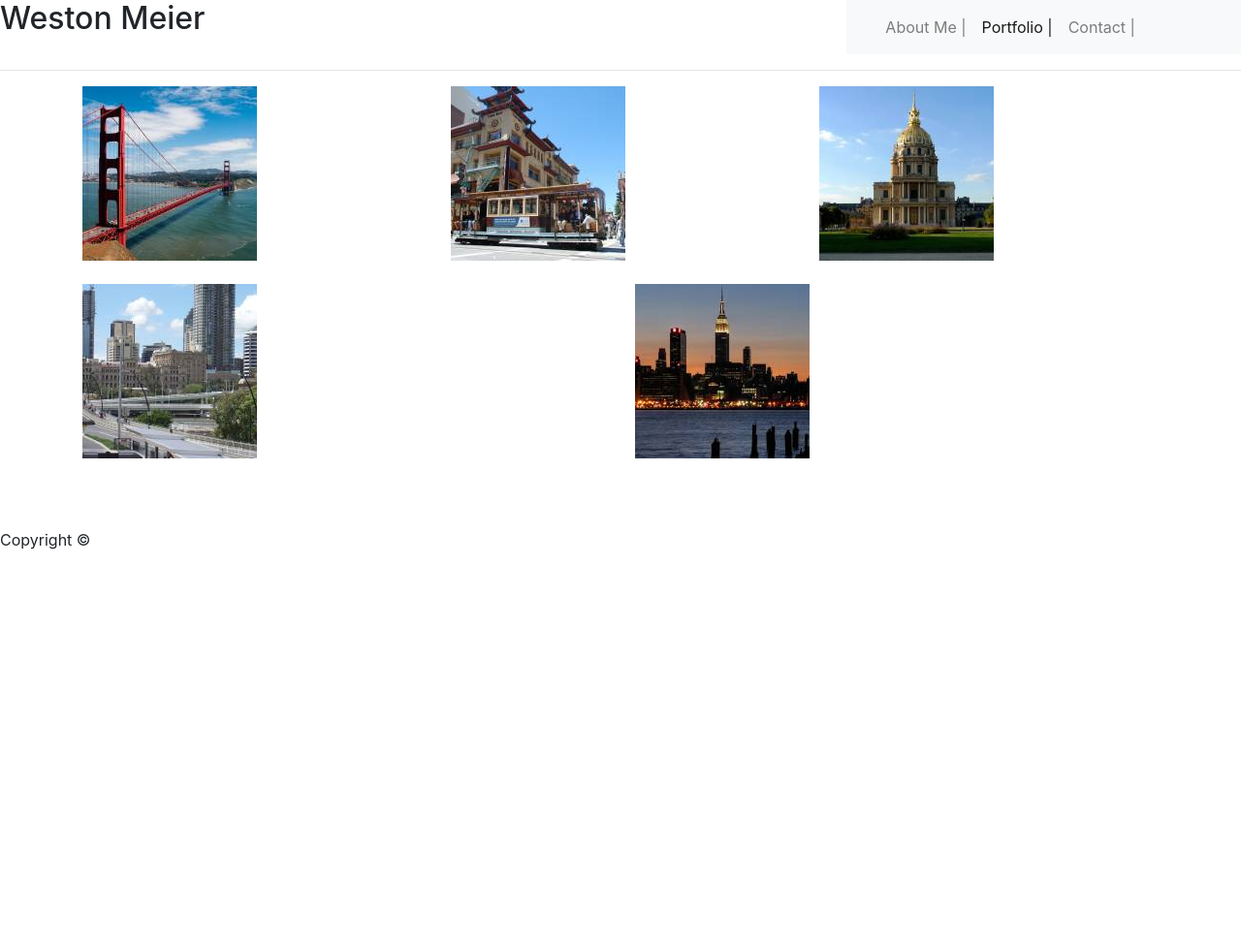
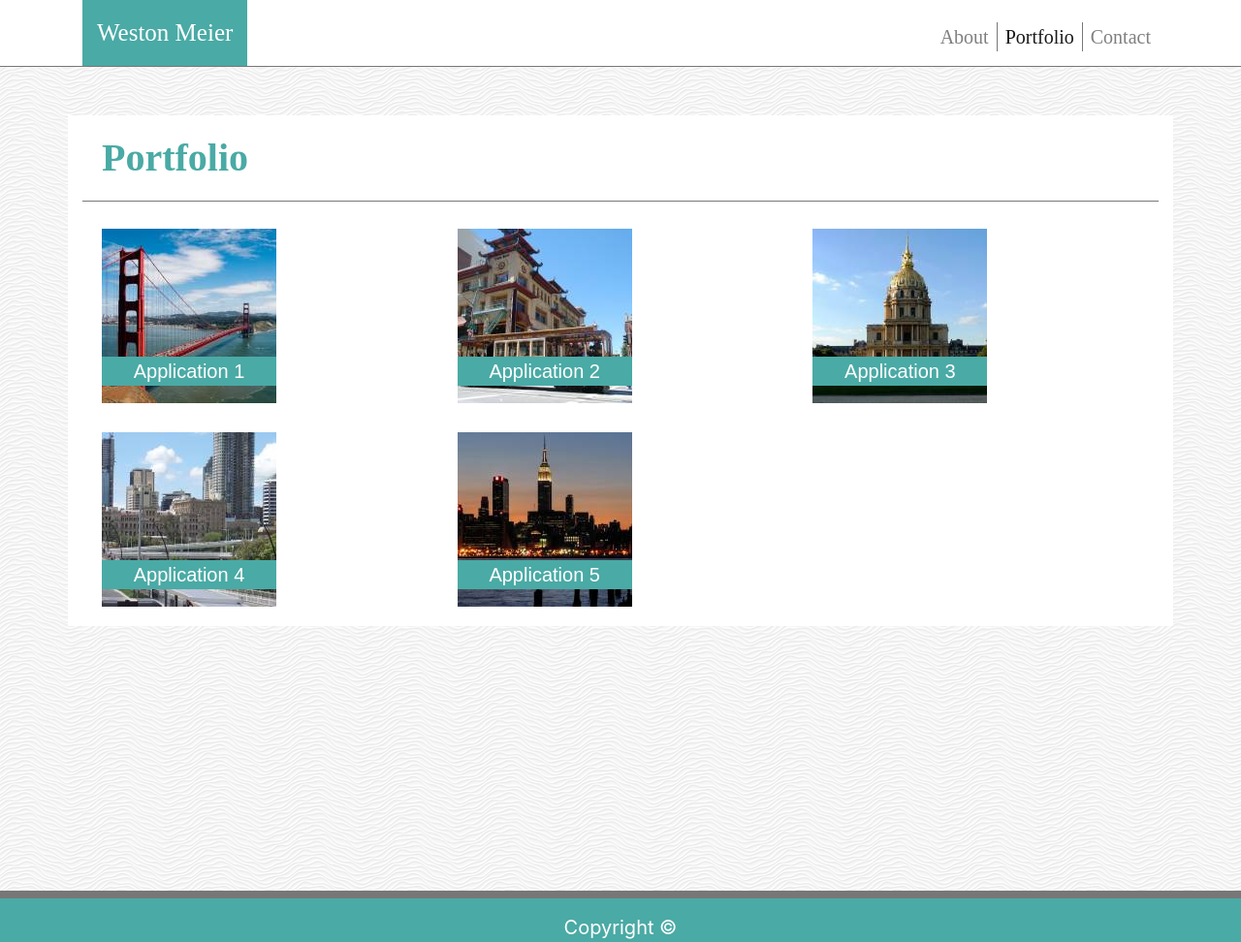
Before and after one commit to westonbmeier/bootstrap_homework_2, a plain HTML site: page portfolio.html in a window 1280 px wide. Shown: the whole page at 97% size. Before the commit the page ends 800 px from the top, so only its background shows below. Drawn offline with nearby package versions, Linux system fonts and the light colour scheme.

Commit message:
Completed HTML and CSS. Project finished.

```diff
--- a/portfolio.html
+++ b/portfolio.html
@@ -4,83 +4,86 @@
     <meta charset="UTF-8">
     <meta name="viewport" content="width=, initial-scale=1.0">
     <meta http-equiv="X-UA-Compatible" content="ie=edge">
-    <title>Document</title>
+    <title>Portfolio</title>
+<!--Links to Bootstrap and CSS stylesheets-->
     <link rel="stylesheet" href="https://stackpath.bootstrapcdn.com/bootstrap/4.3.1/css/bootstrap.min.css" integrity="sha384-ggOyR0iXCbMQv3Xipma34MD+dH/1fQ784/j6cY/iJTQUOhcWr7x9JvoRxT2MZw1T" crossorigin="anonymous">
     <link rel="stylesheet" href="style.css" type="text/css">
 </head>
-
-
 <body>
-
-    <div class="header">
-        <div class="heading">
-                <div class="myname">
-                  <div class="row">
-                    <div class="col md-3">
-                      <h2>Weston Meier</h2>
-                    </div>
-                    <div class="col md-3">
-                    </div>
-                    <div class="col md-3">
-                    <nav class="navbar navbar-expand-lg navbar-light bg-light">
-                        <a class="navbar-brand" href="#"></a>
-                        <button class="navbar-toggler" type="button" data-toggle="collapse" data-target="#navbarNavAltMarkup" aria-controls="navbarNavAltMarkup" aria-expanded="false" aria-label="Toggle navigation">
-                          <span class="navbar-toggler-icon"></span>
-                        </button>
-                        <div class="collapse navbar-collapse" id="navbarNavAltMarkup">
-                          <div class="navbar-nav">
-                            <a class="nav-item nav-link" href="index.html">About Me |</a>
-                            <a class="nav-item nav-link active" href="portfolio.html">Portfolio |<span class="sr-only">(current)</span></a>
-                            <a class="nav-item nav-link" href="contact.html">Contact |</a>
-                          </div>
-                        </div>
-                     </div>
-                    </nav>
-                </div>
+    <!--Header and Nav Bar-->
+    <nav class="navbar navbar-expand-lg navbar-light">
+      <div class="container">
+        <a class="navbar-brand" href="#">Weston Meier</a>
+        <button class="navbar-toggler" type="button" data-toggle="collapse" data-target="#navbarNav" aria-controls="navbarNav" aria-expanded="false" aria-label="Toggle navigation">
+          <span class="navbar-toggler-icon"></span>
+        </button>
+        <div class="collapse navbar-collapse" id="navbarNav">
+          <ul class="navbar-nav ml-auto mt-2">
+            <li class="nav-item">
+              <a class="nav-link" href="index.html">About</a>
+            </li>
+            <li class="nav-item active">
+              <a class="nav-link" href="portfolio.html">Portfolio<span class="sr-only">(current)</span></a>
+            </li>
+            <li class="nav-item">
+              <a class="nav-link" href="contact.html">Contact</a>
+            </li>
+          </ul>
+        </div>
+       </div>
+      </nav>
+        <!--Main Body Content-->
+        <div class="pagecontent">
+            <div class="container">
+              <div class="row">
+                <div class="col-12"><h1 class="bodyheader">Portfolio</h1></div>
               </div>
-        </div>
-    </div>
-    <hr>
-    <div class="container">
-      <div class="mainbody">
-          <div class="row">
+        <div class="mainbody">
+          <div class="row justify-content-center">
               <div class="col lg-4">
                   <img src="Assets\placeholder1_files\placeholder1.jpg" alt="placeholder1">
+                  <div class="application" alt="app1">Application 1</div>
               </div>
               <div class="col lg-4">
                   <img src="Assets\placeholder2_files\placeholder2.jpg" alt="placeholder2">
+                  <div class="application" alt="app2">Application 2</div>
               </div>
               <div class="col lg-4">
                   <img src="Assets\placeholder3_files\placeholder3.jpg" alt="placeholder3">
+                  <div class="application" alt="app3">Application 3</div>
               </div>
            </div>
         <br>
-           <div class="row">
-              <div class="col lg-6">
+           <div class="row justify-content-center">
+              <div class="col lg-4">
                   <img src="Assets\placeholder4_files\placeholder4.jpg" alt="placeholder4">
+                  <div class="application" alt="app4">Application 4</div>
               </div>
-              <div class="col lg-6">
+              <div class="col lg-4">
                   <img src="Assets\placeholder5_files\placeholder5.jpg" alt="placeholder5">
+                  <div class="application" alt="app5">Application 5</div>
+              </div>
+              <div class="col lg-4">
               </div>
             </div>
         </div>
     </div>
-<br>
-<br>
-<br>
-    <div class="footer">
-      <div class="row">
-          <div class="col lg-12">
-              <p>
-                Copyright &copy;
-             </p>
-           </div>
-       </div>
-    </div>
+</div>
 
 
-    <script src="https://code.jquery.com/jquery-3.3.1.slim.min.js" integrity="sha384-q8i/X+965DzO0rT7abK41JStQIAqVgRVzpbzo5smXKp4YfRvH+8abtTE1Pi6jizo" crossorigin="anonymous"></script>
-     <script src="https://cdnjs.cloudflare.com/ajax/libs/popper.js/1.14.7/umd/popper.min.js" integrity="sha384-UO2eT0CpHqdSJQ6hJty5KVphtPhzWj9WO1clHTMGa3JDZwrnQq4sF86dIHNDz0W1" crossorigin="anonymous"></script>
-     <script src="https://stackpath.bootstrapcdn.com/bootstrap/4.3.1/js/bootstrap.min.js" integrity="sha384-JjSmVgyd0p3pXB1rRibZUAYoIIy6OrQ6VrjIEaFf/nJGzIxFDsf4x0xIM+B07jRM" crossorigin="anonymous"></script>
+
+<!--Footer-->
+<div class="footer">
+    <div class="row align-items-end">
+        <div class="col lg-12 foot">
+          Copyright &copy;
+        </div>
+    </div>
+</div>
+
+
+<script src="https://code.jquery.com/jquery-3.3.1.slim.min.js" integrity="sha384-q8i/X+965DzO0rT7abK41JStQIAqVgRVzpbzo5smXKp4YfRvH+8abtTE1Pi6jizo" crossorigin="anonymous"></script>
+<script src="https://cdnjs.cloudflare.com/ajax/libs/popper.js/1.14.7/umd/popper.min.js" integrity="sha384-UO2eT0CpHqdSJQ6hJty5KVphtPhzWj9WO1clHTMGa3JDZwrnQq4sF86dIHNDz0W1" crossorigin="anonymous"></script>
+<script src="https://stackpath.bootstrapcdn.com/bootstrap/4.3.1/js/bootstrap.min.js" integrity="sha384-JjSmVgyd0p3pXB1rRibZUAYoIIy6OrQ6VrjIEaFf/nJGzIxFDsf4x0xIM+B07jRM" crossorigin="anonymous"></script>
 </body>
 </html>
--- a/style.css
+++ b/style.css
@@ -0,0 +1,100 @@
+/* CSS for consistent components throughout all pages */
+
+body {
+    background-image: url("/assets/white-waves.png");
+    font-size: 20px;
+}
+
+.container {
+    background-color: white;
+}
+
+/* Header and Nav Bar */
+.navbar {
+
+    background:white;
+    padding: 0;
+    border-bottom: 1px solid #777777;
+    margin-bottom: 20px;
+    font-family: 'Times New Roman', Times, serif;
+}
+
+.navbar-brand{
+    color: white !important;
+    background-color: #4aaaa5;
+    font-size: 25px;
+    padding: 15px;
+
+}
+
+.nav-link {
+    color: #777777;
+    border-right: 1px solid #777777;
+    padding: 0;
+
+}
+
+#navbarNav > ul > li:nth-child(3) > a {
+    border-right: 0px;
+}
+
+
+.pagecontent {
+    min-height: 100vh;
+    margin-top: 50px;
+
+}
+
+.bodyheader {
+    color: #4aaaa5;
+    padding: 20px;
+    border-bottom: 1px solid #777777;
+    font-family: 'Times New Roman', Times, serif;
+    font-weight: bold;
+}
+
+.maincontent {
+    font-family: Arial, Helvetica, sans-serif;
+    color: #777777;
+    line-height: 1.5;
+}
+
+#bioimage {
+    margin: 20px;
+}
+
+.footer{
+    background-color: #4aaaa5;
+    color: white;
+    padding-top: 15px;
+    border-top: #777777 8px solid;
+    text-align: center;
+    width: 100%;
+}
+
+/* CSS for Portfolio Page */
+
+.application {
+    position: absolute;
+    bottom: 10%;
+    background-color: #4aaaa5;
+    margin: 0 auto;
+    color: white;
+    width: 180px;
+    text-align: center;
+    font-family: Arial, Helvetica, sans-serif;
+}
+
+.mainbody {
+    padding: 20px;
+}
+
+/* CSS for Contact Page*/
+
+.inputform {
+    padding-bottom: 80px;
+}
+
+#btn {
+    float: left;
+}
```
Also changed, not shown: contact.html (+29 -35 lines), index.html (+39 -45 lines), Assets/white-waves.png (added), 1 other file.
